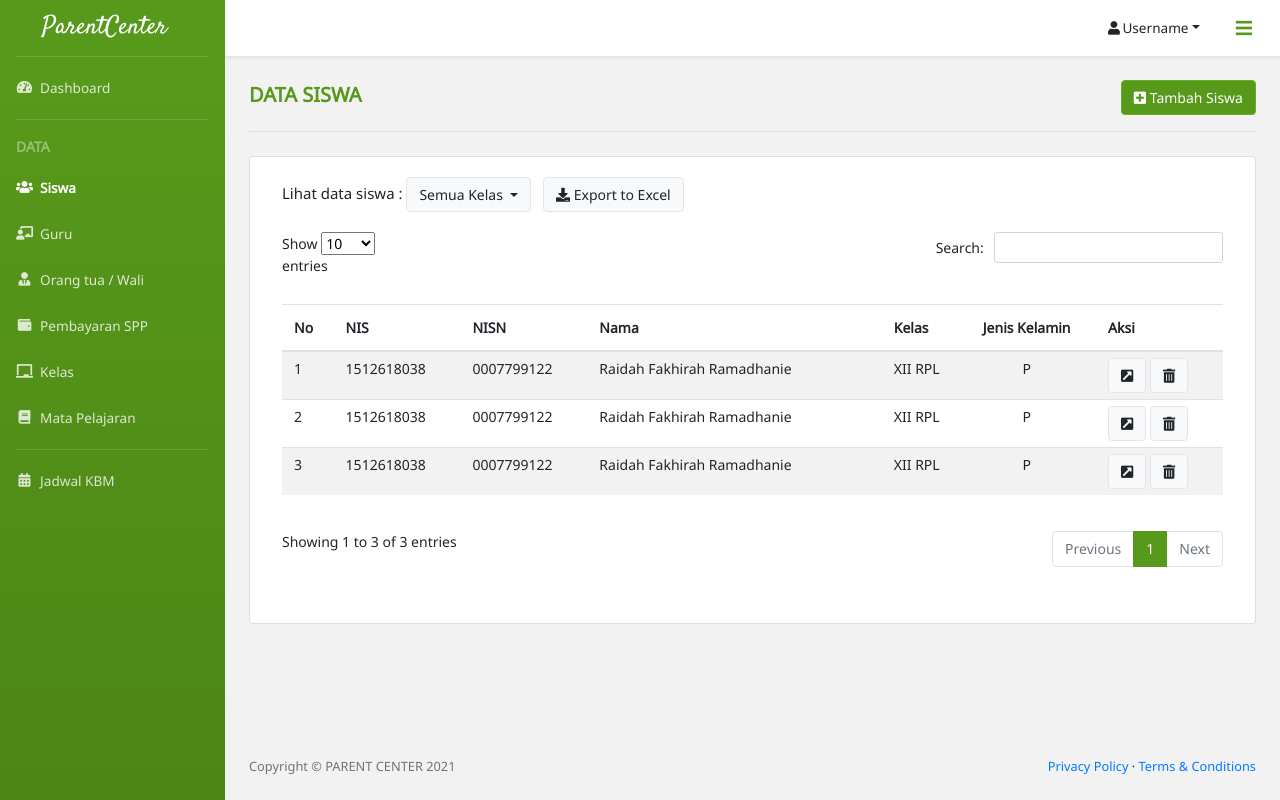
After one commit to sayyidinside/parent-center, a Django app: page /data_siswa/ in a window 1280 px wide. The commit adds this page. Run offline with Django 3.2, Linux system fonts and the light colour scheme; some libraries are stand-ins or nearby versions.

Commit message:
Data siswa

```diff
--- a/parent_center_app/static/parent_center_app/assets/css/custom-login.css
+++ b/parent_center_app/static/parent_center_app/assets/css/custom-login.css
@@ -110,6 +110,6 @@
 }
 
 .log button[type="submit"]:hover, .log button[type="submit"]:active{
-    background-color: #529018!important;
-    border-color: #529018!important;
+    background-color: #57991a!important;
+    border-color: #57991a!important;
 }
--- a/parent_center_app/static/parent_center_app/assets/css/style-custom.css
+++ b/parent_center_app/static/parent_center_app/assets/css/style-custom.css
@@ -33,6 +33,9 @@ body{
 .navbar-nav a, #ddUser .dropdown-item{
     color: #212529!important;
 }
+#ddUser .dropdown-item:active{
+    color: #fff!important;
+}
 .navbar-nav a svg, .card-dashboard svg{
     color: #686a7d!important;
 }
@@ -52,9 +55,12 @@ body{
     font-weight: 400!important;
     color: #57991a!important;
 }
-#ddUser .dropdown-item.active, #ddUser .dropdown-item:active, .dropdown-jadwal .dropdown-item:active{
+.dropdown-item.active, .dropdown-item:active, .dropdown-jadwal .dropdown-item:active{
     background-color: #57991a!important;
-    color: #fff!important;
+    color: #fff;
+}
+.dropdown-item:focus{
+    outline: 0!important;
 }
 .navbar-brand{
     height: 56px;
@@ -116,7 +122,7 @@ body{
     font-size: 15px!important;
 }
 #btn-jadwal{
-    width: 50%;
+    width: 70%;
 }
 .card-dashboard .row{
     margin-bottom: 1.25rem;
@@ -208,3 +214,99 @@ body{
     margin-right: .75rem;
 }
 /* siswa */
+#table-custom_length label, #table-custom_filter label *{
+    display: inline-block!important;
+}
+#table-custom_filter label{
+    width: 100%;
+}
+#table-custom_length select{
+    width: 40%!important;
+}
+#table-custom_filter label input{
+    margin-left: 10px;
+    width: 50%!important;
+}
+@media screen and (max-width: 987px){
+    .table-dashboard #table-custom_wrapper .row .col-sm-12, .div-jadwal .row div{
+        flex: 0 0 100%;
+        max-width: 100%;
+    }
+    .div-tambah div{
+        flex: 0 0 50%;
+        max-width: 50%;
+    }
+    .table-dashboard div.dataTables_wrapper div.dataTables_filter, .table-dashboard div.dataTables_wrapper div.dataTables_length {
+        text-align: center;
+    }
+    .div-jadwal .row div{
+        text-align: center!important;
+    }
+    #btn-jadwal{
+        margin-bottom: 10px;
+    }
+}
+@media screen and (max-width: 547px){
+    .div-tambah div{
+        flex: 0 0 100%;
+        max-width: 100%;
+    }
+    .div-tambah div:nth-child(2){
+        padding-top: 0.5rem;
+        text-align: left!important;
+    }
+}
+div.dataTables_wrapper div.dataTables_filter {
+    text-align: right;
+}
+@media screen and (max-width: 767px){
+    div.dataTables_wrapper div.dataTables_length, div.dataTables_wrapper div.dataTables_filter {
+        text-align: center;
+    }
+    .resp-m4{
+        margin-top: 1.5rem;
+    }
+}
+.table-siswa tbody tr td{
+    padding: 6px 12px;
+}
+.btn-tambah.btn-light{
+    background-color: #57991a!important;
+    border-color: #66ad1f!important;
+    font-size: 14px!important;
+    color: #fff!important;
+}
+.btn-tambah:hover{
+    background-color: #66ad1f!important;
+    border-color: #66ad1f!important;
+}
+.div-sort .dropdown{
+    display: inline-block;
+}
+.div-sort *{
+    font-size: 14px!important;
+    color: #212529;
+}
+.btn-light{
+    border: 1px solid #e2e6ea!important;
+}
+#modal_hapus .modal-header h5{
+    font-size: 15px;
+    text-transform: uppercase;
+    margin-left: 10px;
+    font-weight: bold;
+    color: #57991a;
+}
+#modal_hapus .modal-header svg{
+    font-size: 20px;
+    color: #686a7d;
+}
+#modal_hapus .modal-body{
+    font-size: 14px;
+}
+#modal_hapus .modal-footer button{
+    font-size: 14px;
+}
+#modal_hapus .close:focus{
+    outline: none;
+}
--- a/parent_center_app/static/parent_center_app/assets/js/scripts.js
+++ b/parent_center_app/static/parent_center_app/assets/js/scripts.js
@@ -7,9 +7,9 @@
     "use strict";
 
     // Add active state to sidbar nav links
-    var path = window.location.pathname[1]; // because the 'href' property of the DOM element is the absolute path
+    var path = window.location.pathname.split('/')[1]; // because the 'href' property of the DOM element is the absolute path
         $("#layoutSidenav_nav .sb-sidenav a.nav-link").each(function() {
-            if (this.pathname[1] === path) {
+            if (this.pathname.split('/')[1] === path) {
                 $(this).addClass("active");
             }
         });
--- /dev/null
+++ b/parent_center_app/templates/parent_center_app/Data_siswa.html
@@ -0,0 +1,120 @@
+{% extends 'parent_center_app/base.html' %}
+{% block breadcrumb %}
+<div class="row d-flex pt-4 div-tambah">
+    <div class="col-lg-7 col-sm-6">
+        <div class="div-title">
+            <span class="title-content">{{title}}</span>
+        </div>
+    </div>
+    <div class="col-lg-5 col-sm-6 align-self-center text-right">
+        <a class="btn btn-light btn-tambah" href="/tambah"><i class="fas fa-plus-square"></i> Tambah Siswa</a>
+    </div>
+</div>
+<hr class="dropdown-divider hr-title mb-4 mx-4 mt-3">
+{% endblock breadcrumb %}
+{% block content %}
+    <div class="row">
+        <div class="col-lg-12">
+            <div class="card">
+                <div class="card-body card-dashboard">
+                    <div class="row">
+                        <div class="col-lg-12 px-0 div-sort">
+                            Lihat data siswa :
+                            <div class="dropdown">
+                                <button class="btn btn-light dropdown-toggle" type="button" id="sort-by-class" data-toggle="dropdown" aria-haspopup="true" aria-expanded="false">
+                                    Semua Kelas
+                                </button>
+                                <div class="dropdown-menu" aria-labelledby="sort-by-class">
+                                    <button class="dropdown-item" type="button">X RPL 1</button>
+                                    <button class="dropdown-item" type="button">X RPL 2</button>
+                                    <button class="dropdown-item" type="button"> XI ANM 1</button>
+                                </div>
+                            </div>
+                            <button class="btn btn-light ml-2"><i class="fas fa-download"></i> Export to Excel</button>
+                        </div>
+                    </div>
+                    <div class="table-responsive table-siswa">
+                        <table class="table table table-striped table-siswa" id="table-custom">
+                            <thead>
+                                <tr>
+                                    <th scope="col">No</th>
+                                    <th scope="col">NIS</th>
+                                    <th scope="col">NISN</th>
+                                    <th scope="col">Nama</th>
+                                    <th scope="col">Kelas</th>
+                                    <th scope="col" class="text-center">Jenis Kelamin</th>
+                                    <th scope="col">Aksi</th>
+                                </tr>
+                            </thead>
+                            <tbody>
+                                <tr>
+                                    <td>1</td>
+                                    <td>1512618038</td>
+                                    <td>0007799122</td>
+                                    <td>Raidah Fakhirah Ramadhanie</td>
+                                    <td>XII RPL</td>
+                                    <td class="text-center">P</td>
+                                    <td>
+                                        <a class="btn btn-light" href="/detail_siswa"><i class="fas fa-external-link-square-alt"></i></a>
+                                        <button class="btn btn-light" type="button" data-toggle="modal" data-target="#modal_hapus"><i class="fas fa-trash-alt"></i></button>
+                                    </td>
+                                </tr>
+                                <tr>
+                                    <td>2</td>
+                                    <td>1512618038</td>
+                                    <td>0007799122</td>
+                                    <td>Raidah Fakhirah Ramadhanie</td>
+                                    <td>XII RPL</td>
+                                    <td class="text-center">P</td>
+                                    <td>
+                                        <a class="btn btn-light" href="/detail_siswa"><i class="fas fa-external-link-square-alt"></i></a>
+                                        <button class="btn btn-light" type="button" data-toggle="modal" data-target="#modal_hapus"><i class="fas fa-trash-alt"></i></button>
+                                    </td>
+                                </tr>
+                                <tr>
+                                    <td>3</td>
+                                    <td>1512618038</td>
+                                    <td>0007799122</td>
+                                    <td>Raidah Fakhirah Ramadhanie</td>
+                                    <td>XII RPL</td>
+                                    <td class="text-center">P</td>
+                                    <td>
+                                        <a class="btn btn-light" href="/detail_siswa"><i class="fas fa-external-link-square-alt"></i></a>
+                                        <button class="btn btn-light" type="button" data-toggle="modal" data-target="#modal_hapus"><i class="fas fa-trash-alt"></i></button>
+                                    </td>
+                                </tr>
+                            </tbody>
+                        </table>
+                    </div>
+                </div>
+            </div>
+        </div>
+    </div>
+    <!-- Modal -->
+    <div class="modal fade" id="modal_hapus" tabindex="-1" aria-labelledby="ModalLabel" aria-hidden="true">
+        <div class="modal-dialog">
+            <div class="modal-content">
+                <div class="modal-header border-0">
+                    <i class="fas fa-trash-alt"></i> <h5 class="modal-title" id="ModalLabel">Hapus {{title}}</h5>
+                    <button type="button" class="close" data-dismiss="modal" aria-label="Close">
+                        <span aria-hidden="true">&times;</span>
+                    </button>
+                </div>
+                <div class="modal-body">
+                    Apakah Anda yakin akan menghapus data siswa atas nama <b>Raidah Fakhirah Ramadhanie</b>?
+                </div>
+                <div class="modal-footer border-0">
+                    <button type="button" class="btn btn-light" data-dismiss="modal">Batal</button>
+                    <button type="submit" class="btn btn-light btn-tambah">Hapus</button>
+                </div>
+            </div>
+        </div>
+    </div>
+{% endblock content %}
+{% block footer %}
+    <script>
+        $(document).ready(function(){
+            $('#table-custom').DataTable();
+        });
+    </script>
+{% endblock footer %}
--- a/parent_center_app/templates/parent_center_app/base.html
+++ b/parent_center_app/templates/parent_center_app/base.html
@@ -42,7 +42,7 @@
                                 ParentCenter
                             </a>
                             <div class="dropdown-divider mx-3 mt-0"></div>
-                            <a class="nav-link" href="/dashboard">
+                            <a class="nav-link" href="/dashboard_admin">
                                 <i class="fas fa-fw fa-tachometer-alt"></i>&nbsp;
                                 Dashboard
                             </a>
@@ -53,7 +53,7 @@
                             <div class="dropdown-header">
                                 DATA
                             </div>
-                            <a class="nav-link" href="/siswa">
+                            <a class="nav-link" href="/data_siswa">
                                 <i class="fas fa-fw fa-users"></i>&nbsp;
                                 Siswa
                             </a>
@@ -92,11 +92,8 @@
             <div id="layoutSidenav_content">
                 <main>
                     <div class="container-fluid px-0">
-                        <div class="div-title mx-4 py-4">
-                            <span class="title-content">{{title}}</span>
-                            {% block breadcrumb %} {% endblock breadcrumb %}
-                            <hr class="dropdown-divider hr-title mt-3">
-                        </div>
+                        {% block breadcrumb %}
+                        {% endblock breadcrumb %}
                         {% block content %}
                         {% endblock content %}
                     </div>
--- a/parent_center_app/urls.py
+++ b/parent_center_app/urls.py
@@ -4,5 +4,6 @@ from . import views
 
 urlpatterns = [
     path('', views.login_user, name='login'),
-    path('dashboard/', views.dashboardAdmin, name='dashboardAdmin'),
+    path('dashboard_admin/', views.dashboardAdmin, name='dashboard admin'),
+    path('data_siswa/', views.dataSiswa, name='data siswa'),
 ]
--- a/parent_center_app/views.py
+++ b/parent_center_app/views.py
@@ -21,4 +21,7 @@ def login_user(request):
 
 
 def dashboardAdmin(request):
-    return render(request, 'parent_center_app/dashboardAdmin.html', {'title':'Dashboard'})
+    return render(request, 'parent_center_app/dashboard_admin.html', {'title':'Dashboard'})
+
+def dataSiswa(request):
+    return render(request, 'parent_center_app/data_siswa.html', {'title':'Data Siswa'})
```
Also changed, not shown: parent_center_app/templates/parent_center_app/dashboard_admin.html (renamed from parent_center_app/templates/parent_center_app/dashboardAdmin.html, +11 -5 lines).
